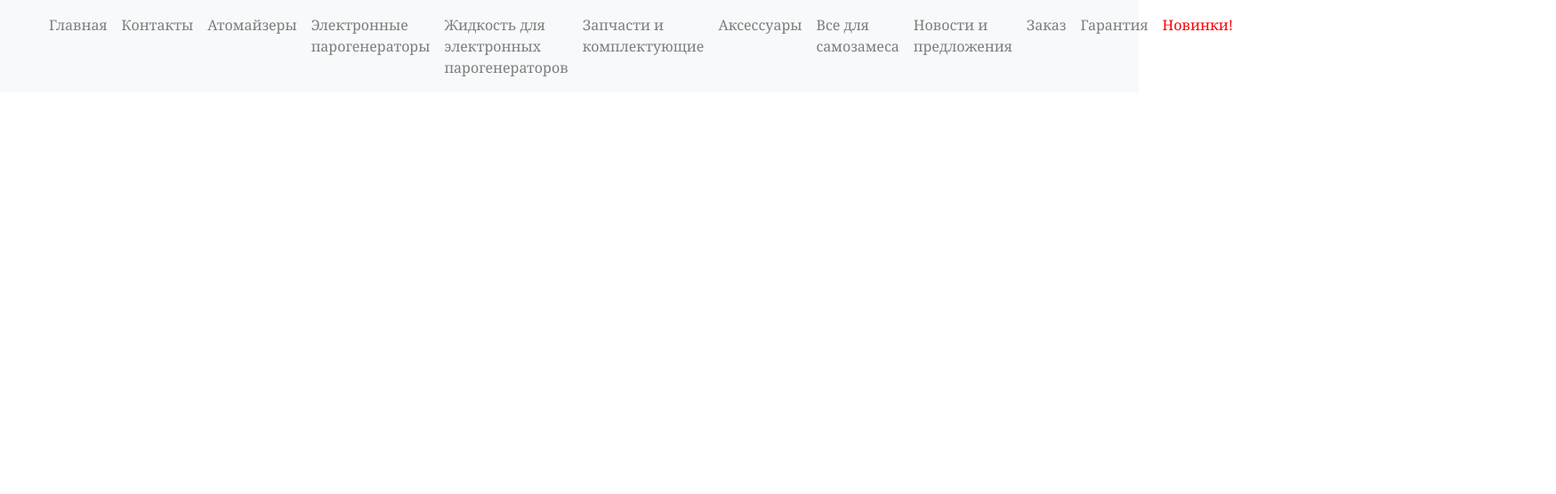
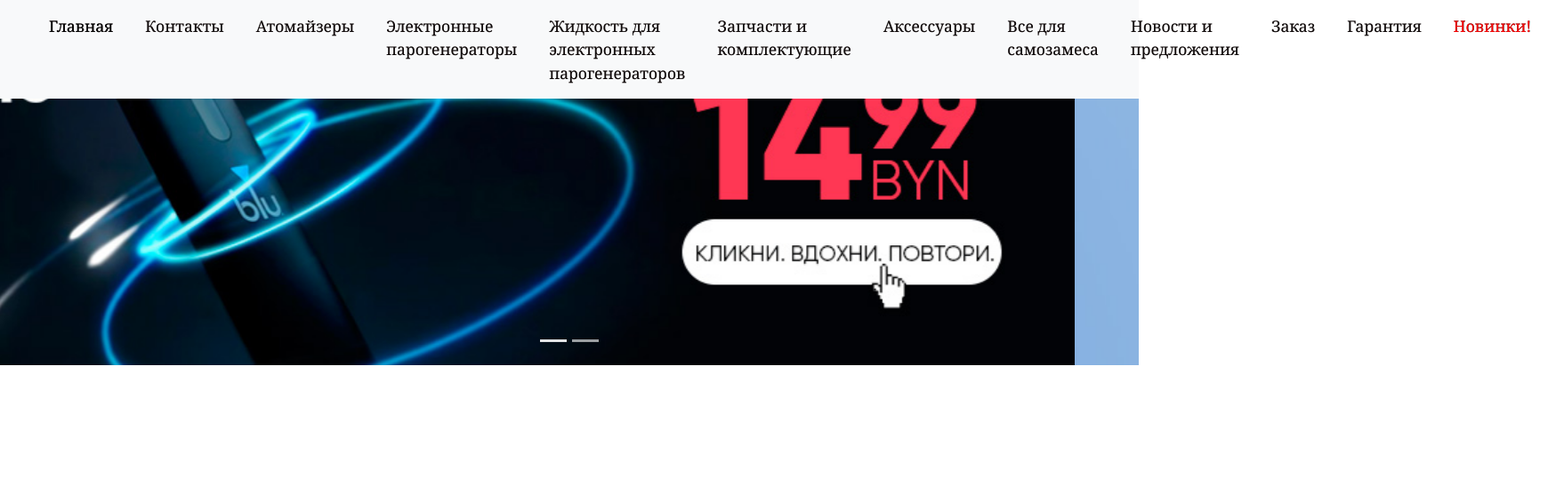
Before and after one commit to Deeathwiing/VSTU-Lab, a plain HTML site: page index.html in a window 1280 px wide. Shown: the whole page at 89% size, 1749 px wide, since content can reach past the window. Drawn offline with nearby package versions, Linux system fonts and the light colour scheme.

Commit message:
add slider & add head & add menu

```diff
--- a/index.html
+++ b/index.html
@@ -50,7 +50,7 @@
      <div class="collapse navbar-collapse" id="navbarResponsive">
           <ul class="navbar-nav ml-auto ">
 
-            <li class="nav-item">
+            <li class="nav-item active  ">
                 <a href="#" class="nav-link">Главная</a>
             </li>
 
@@ -108,7 +108,25 @@
 
 </nav>
 
+<div class="carousel slide" data-ride="carousel" id="slides">
+<ul class="carousel-indicators">
+    <li data-target="#slides" data-slide-to="0" class="active"></li>
+    <li data-target="#slides" data-slide-to="1" ></li>
 
+</ul>
+    <div class="carousel-inner">
+
+        <div class="carousel-item active" >
+            <img src="slide1.jpg" alt="blu-15BYN">
+        </div>
+
+        <div class="carousel-item " >
+                <img src="slide2.jpg" alt="30% CashBack for Happy Birthday">
+            </div>
+
+    </div>
+
+</div>
 
 
 
--- a/style.css
+++ b/style.css
@@ -13,3 +13,26 @@ width: 40px;
 #NewItems {
     color: red;
 }
+
+
+.navbar-nav li {
+    padding-right: 20px;
+}
+
+.nav-link {font-size: 1.1em !important}
+
+.carousel-inner {
+    height: 300px;
+}
+
+.carousel-inner img{
+
+    transform: translateY(-30%);
+    width: 100%;
+    height: 100%;
+
+}
+
+.navbar.navbar-expand-md.navbar-light.bg-light.sticky-top {
+    text-shadow: 0.1px 0.1px 0.1px rgb(32, 21, 21);
+}
```
Also changed, not shown: slide1.jpg (added), slide2.jpg (added).
